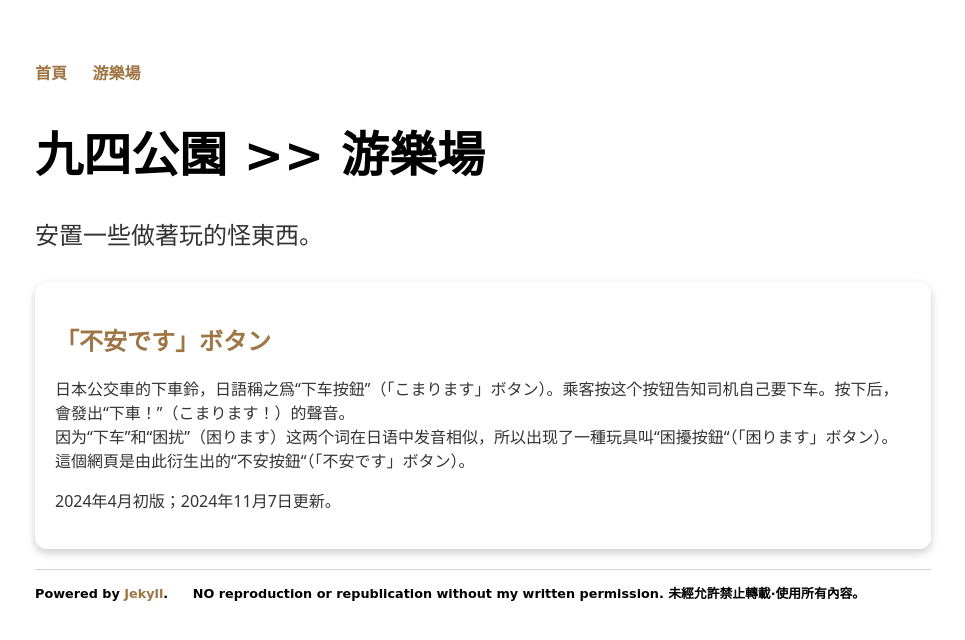
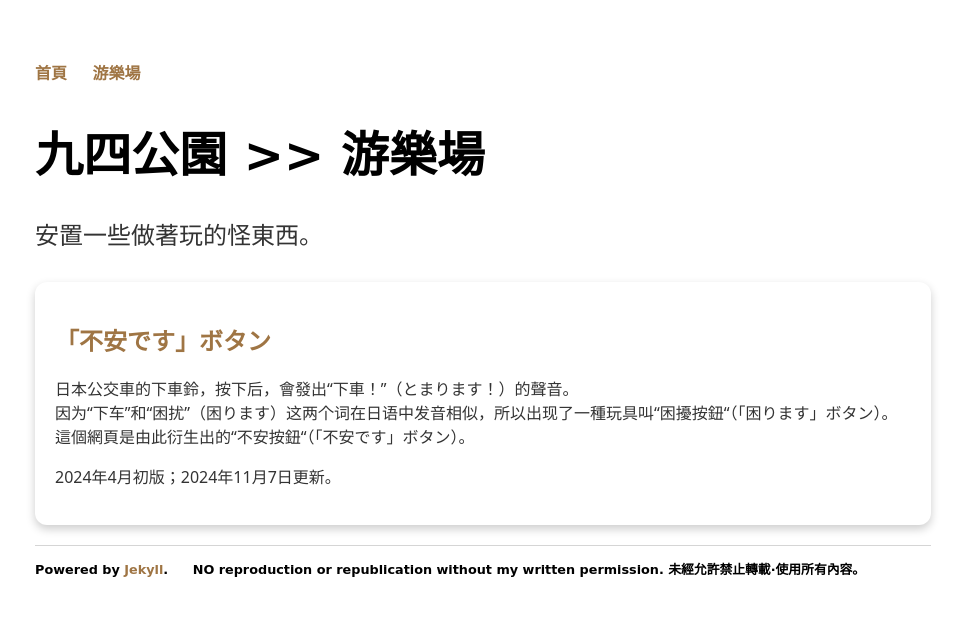
Before and after one commit to 9and4/9and4.github.io, a Jekyll site: the page built from projects/index.html, in a window 1280 px wide. Shown: the top 640 px of the page, without its empty margins (157-1122 px from the left). Built offline with Jekyll 4.4.1, drawn with Linux system fonts in a browser that asks for light colours.

Commit message:
Update index.html 修改項目介紹

```diff
--- a/projects/index.html
+++ b/projects/index.html
@@ -9,7 +9,7 @@ title: 九四公園 >> 游樂場
  <div class="project-box">
   <h2><a href="/projects/Fuan-desu-Button">「不安です」ボタン</a></h2>
   <p>
-   日本公交車的下車鈴，日語稱之爲“下车按鈕”（「こまります」ボタン）。乘客按这个按钮告知司机自己要下车。按下后，會發出“下車！”（こまります！）的聲音。<br>
+   日本公交車的下車鈴，按下后，會發出“下車！”（とまります！）的聲音。<br>
    因为“下车”和“困扰”（困ります）这两个词在日语中发音相似，所以出现了一種玩具叫“困擾按鈕“（「困ります」ボタン）。<br>
    這個網頁是由此衍生出的“不安按鈕“（「不安です」ボタン）。
   </p>
```
